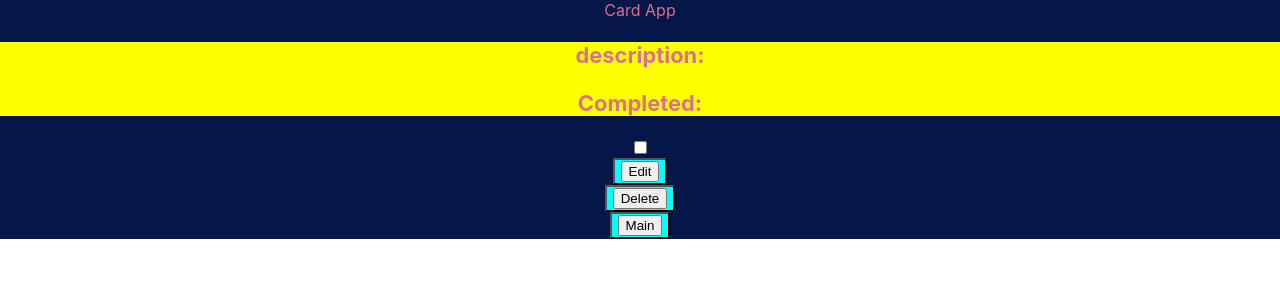
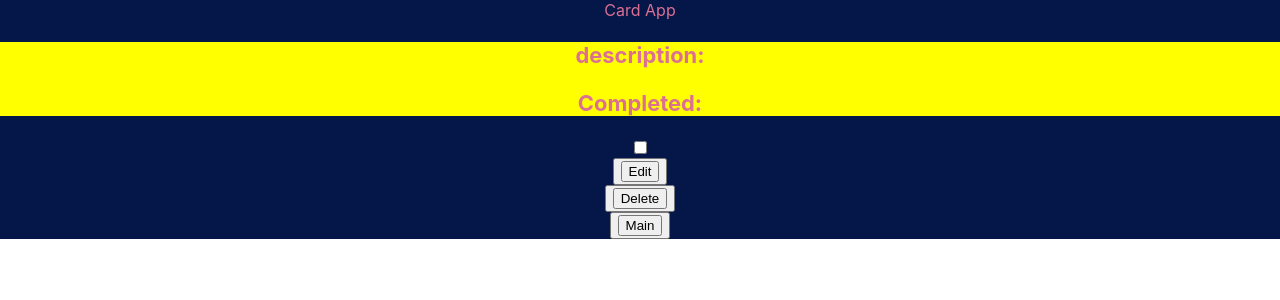
Before and after one commit to patteesolomon/JobClassAgency, a React (Create React App) app: page /1 in a window 1280 px wide. Shown: the top 300 px of the page. Built offline with nearby package versions, Linux system fonts and the light colour scheme; no server answers.

Commit message:
update Card.js

```diff
--- a/src/components/Card.js
+++ b/src/components/Card.js
@@ -14,11 +14,11 @@ export default function Card() {
 
     const BushidoText = styled.h3`
     background-color: yellow;
-    `
+    `;
 
     const BushidoSlash = styled.h3`
     text-decoration: line-through;
-    `
+    `;
     const deleteTheCard = () =>
     {
       // delete function goes here
@@ -26,17 +26,16 @@ export default function Card() {
       deleteCard(id);
       nav('/');
     };
-    // by itself it make a grey tab
     const BushidoButton = styled.button`
-        background-color: cyan;
+        color: cyan;
     `;
 
   return (
     <div className='each'>
-      {Card.complete === true?
+      {Card === true?
         (<BushidoSlash>
-          <h3>description: {Card.description}</h3>
-          <h3>Completed: </h3>
+          <h3>Title: {Card.title}</h3>
+          <h3>Description: </h3>
         </BushidoSlash>)
         :
         (<BushidoText>
```
